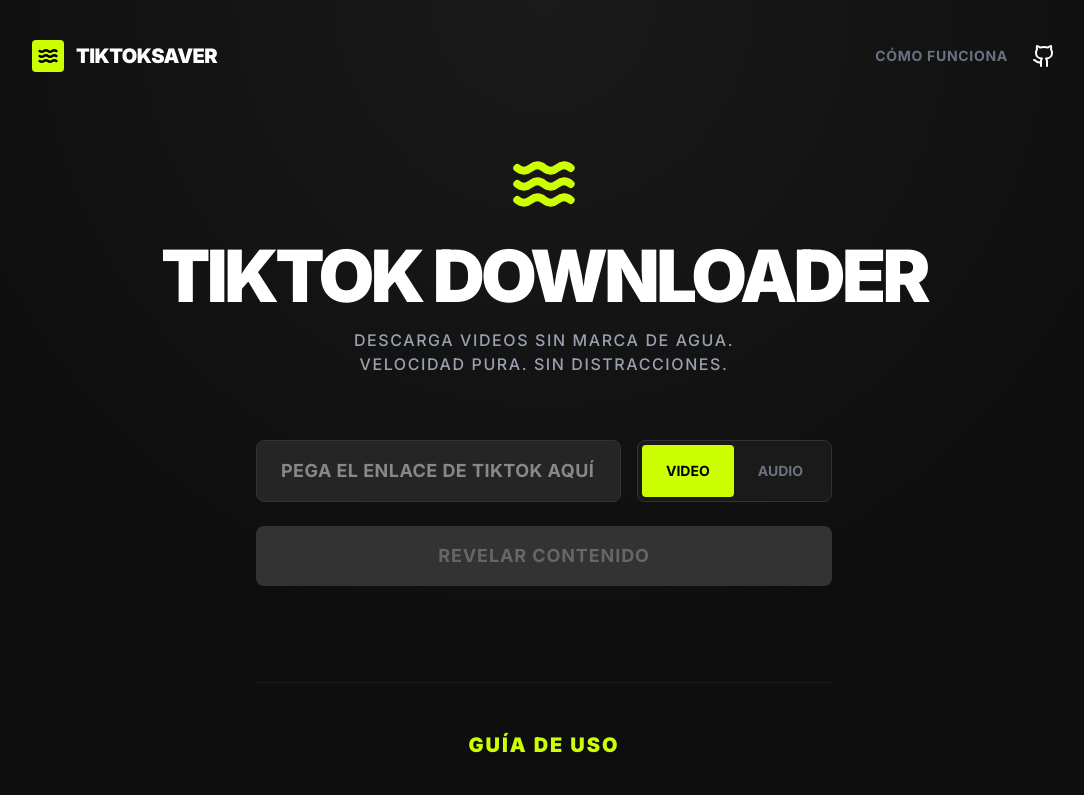
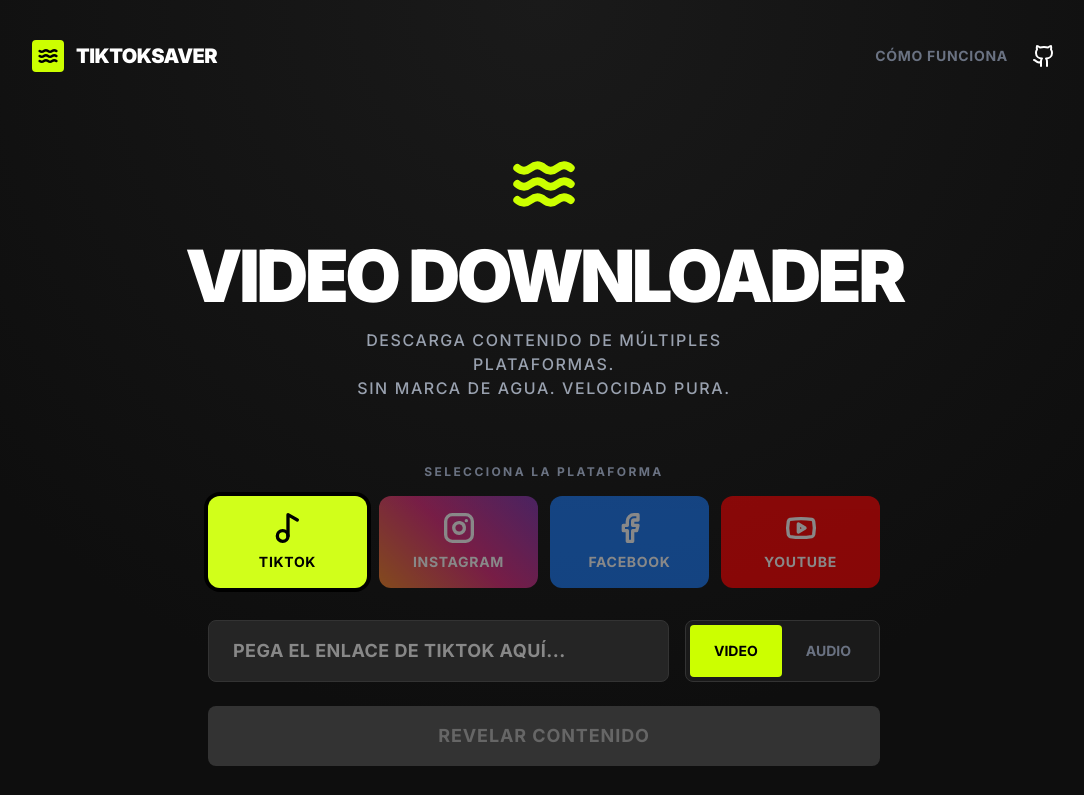
Before and after one commit to KevxxAlva/tiktok-bot-downloader, a React (Vite) app in the folder client/: page / in a window 1280 px wide. Shown: the top 795 px of the page, without its empty margins (96-1180 px from the left). Built offline with nearby package versions, Linux system fonts and the light colour scheme; the HTML template or start-up script is replaced by a standard one.

Commit message:
feat: Add Instagram support with multi-platform UI

```diff
--- /dev/null
+++ b/client/src/components/PlatformSelector.tsx
@@ -0,0 +1,97 @@
+import { motion } from 'framer-motion';
+import { Music2, Instagram, Facebook, Youtube } from 'lucide-react';
+
+export type Platform = 'tiktok' | 'instagram' | 'facebook' | 'youtube';
+
+interface PlatformSelectorProps {
+  selected: Platform;
+  onSelect: (platform: Platform) => void;
+}
+
+const platforms = [
+  {
+    id: 'tiktok' as Platform,
+    name: 'TikTok',
+    icon: Music2,
+    color: '#ccff00',
+    textColor: '#000'
+  },
+  {
+    id: 'instagram' as Platform,
+    name: 'Instagram',
+    icon: Instagram,
+    gradient: 'linear-gradient(45deg, #F58529, #DD2A7B, #8134AF)',
+    textColor: '#fff'
+  },
+  {
+    id: 'facebook' as Platform,
+    name: 'Facebook',
+    icon: Facebook,
+    color: '#1877F2',
+    textColor: '#fff'
+  },
+  {
+    id: 'youtube' as Platform,
+    name: 'YouTube',
+    icon: Youtube,
+    color: '#FF0000',
+    textColor: '#fff'
+  },
+];
+
+const PlatformSelector = ({ selected, onSelect }: PlatformSelectorProps) => {
+  return (
+    <div className="w-full max-w-2xl mb-8">
+      <p className="text-gray-500 uppercase text-xs font-bold tracking-[0.2em] mb-4 text-center">
+        Selecciona la plataforma
+      </p>
+      <div className="grid grid-cols-2 md:grid-cols-4 gap-3">
+        {platforms.map((platform) => {
+          const Icon = platform.icon;
+          const isSelected = selected === platform.id;
+
+          return (
+            <motion.button
+              key={platform.id}
+              onClick={() => onSelect(platform.id)}
+              whileHover={{ scale: 1.05 }}
+              whileTap={{ scale: 0.95 }}
+              className={`
+                relative overflow-hidden rounded-xl p-4
+                flex flex-col items-center gap-2
+                transition-all duration-300
+                ${isSelected
+                  ? 'ring-2 ring-offset-2 ring-offset-black'
+                  : 'opacity-50 hover:opacity-75'
+                }
+              `}
+              style={{
+                background: platform.gradient || platform.color,
+                color: platform.textColor,
+                ringColor: platform.color
+              }}
+            >
+              {isSelected && (
+                <motion.div
+                  layoutId="platform-indicator"
+                  className="absolute inset-0 bg-white/10"
+                  transition={{ type: 'spring', duration: 0.6 }}
+                />
+              )}
+
+              <Icon
+                className="w-8 h-8 relative z-10"
+                strokeWidth={2.5}
+              />
+              <span className="text-sm font-bold uppercase tracking-wider relative z-10">
+                {platform.name}
+              </span>
+            </motion.button>
+          );
+        })}
+      </div>
+    </div>
+  );
+};
+
+export default PlatformSelector;
--- a/client/src/pages/Home.tsx
+++ b/client/src/pages/Home.tsx
@@ -5,6 +5,7 @@
 import { Link } from 'react-router-dom';
 import Header from '../components/Header';
 import VideoResult from '../components/VideoResult';
+import PlatformSelector, { type Platform } from '../components/PlatformSelector';
 import type { DownloadResult } from '../types';
 
 function Home() {
@@ -13,6 +14,7 @@
   const [data, setData] = useState<DownloadResult | null>(null);
   const [error, setError] = useState('');
   const [mode, setMode] = useState<'video' | 'audio'>('video');
+  const [platform, setPlatform] = useState<Platform>('tiktok');
 
   const handleDownload = async () => {
     if (!url) return;
@@ -21,7 +23,7 @@
     setData(null);
 
     try {
-      const response = await axios.get(`/api/download?url=${encodeURIComponent(url)}`);
+      const response = await axios.get(`/api/download?url=${encodeURIComponent(url)}&platform=${platform}`);
       if (response.data.status === 'success' || response.data.result) {
         setData(response.data);
       } else {
@@ -50,16 +52,19 @@
           <Waves className="w-16 h-16" strokeWidth={3} />
         </div>
         <h1 className="text-5xl md:text-7xl font-black tracking-tighter uppercase mb-4" style={{ fontFamily: 'Inter, sans-serif' }}>
-          TikTok<br className="md:hidden" /> Downloader
+          Video<br className="md:hidden" /> Downloader
         </h1>
         <p className="text-gray-400 text-sm md:text-base tracking-widest uppercase font-medium max-w-md">
-          Descarga videos sin marca de agua.<br />
-          Velocidad pura. Sin distracciones.
+          Descarga contenido de múltiples plataformas.<br />
+          Sin marca de agua. Velocidad pura.
         </p>
       </motion.div>
 
       {/* Main Container */}
-      <div className="w-full max-w-xl">
+      <div className="w-full max-w-2xl">
+
+        {/* Platform Selector */}
+        <PlatformSelector selected={platform} onSelect={setPlatform} />
 
         {/* Input Area */}
         <motion.div
@@ -71,7 +76,7 @@
           <div className="flex flex-col md:flex-row gap-4 mb-6">
             <input
               type="text"
-              placeholder="PEGA EL ENLACE DE TIKTOK AQUÍ..."
+              placeholder={`PEGA EL ENLACE DE ${platform.toUpperCase()} AQUÍ...`}
               className="input-minimal w-full rounded-lg px-6 py-4 text-lg font-bold tracking-wide placeholder:text-gray-600 uppercase"
               value={url}
               onChange={(e) => setUrl(e.target.value)}
```
Also changed, not shown: 1 other file (tests, documents, lock files or other folders).
